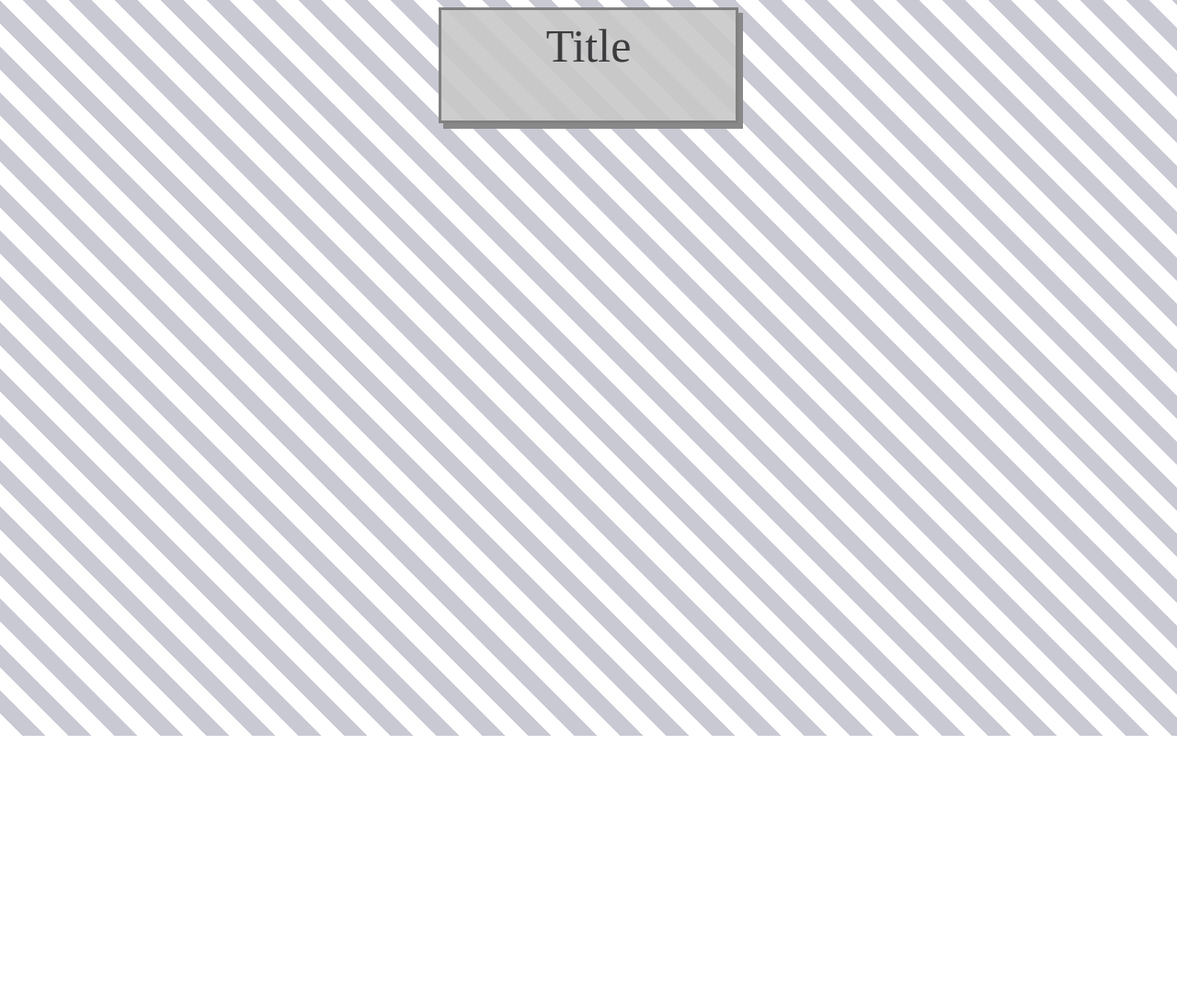
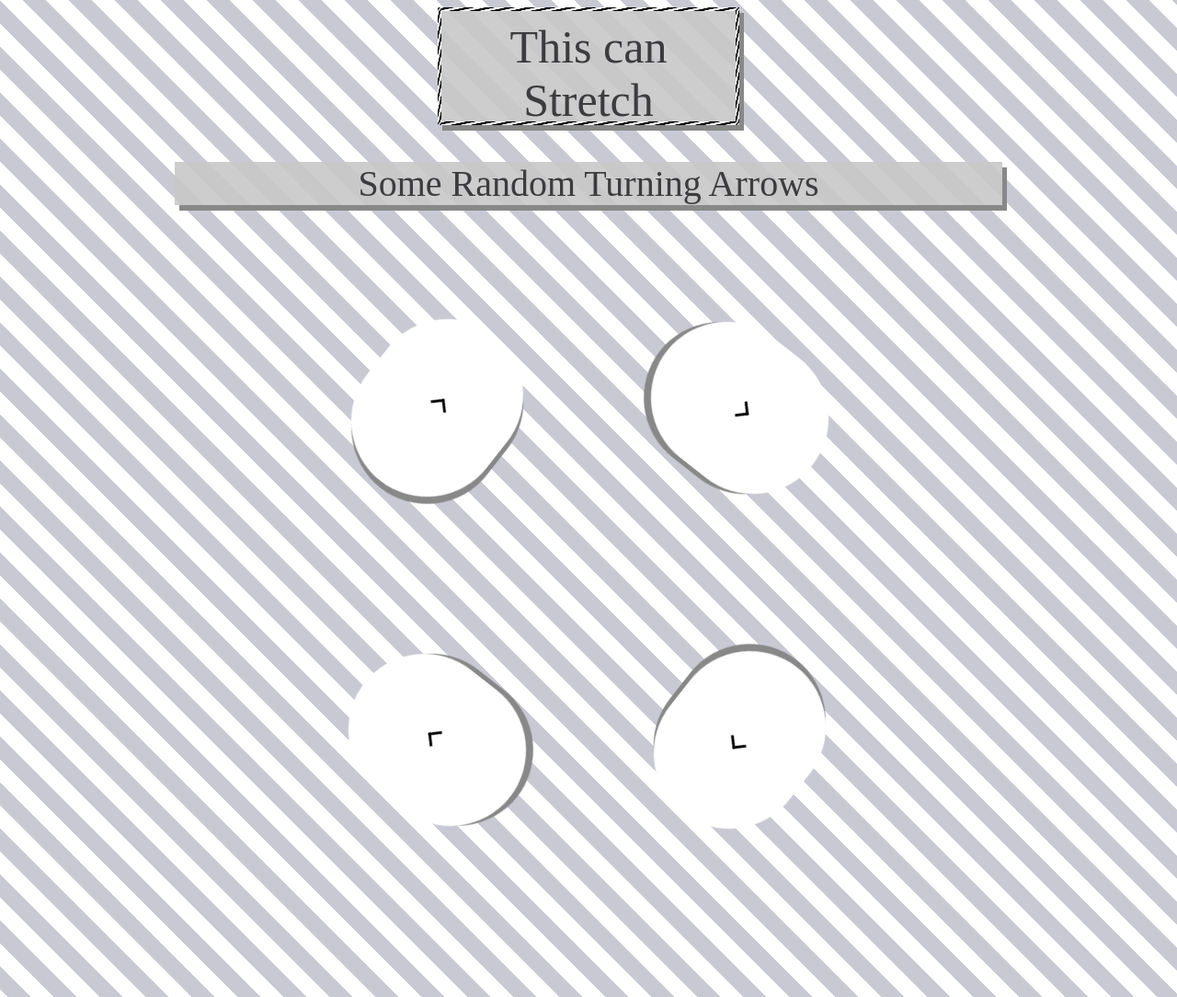
Before and after one commit to felixz2535/css3-project, a plain HTML site: page index.html in a window 1280 px wide. Shown: the whole page at 92% size. Before the commit the page ends 800 px from the top, so only its background shows below. Drawn offline with Linux system fonts and the light colour scheme.

Commit message:
finish project

```diff
--- a/index.html
+++ b/index.html
@@ -4,10 +4,26 @@
   <meta charset="utf-8">
   <meta name="viewport" content="width=device-width">
   <link rel="stylesheet" href="style.css" type="text/css">
-  <title>Project</title>
+  <title>css3-project</title>
 </head>
 <body>
-    <header>Title</header>
+
+    <header>This can Stretch</header>
+
+    <div id="wrapper">
+      <p id="text2">Some Random Turning Arrows</p>
+
+    <div id="circle" class='thing1'><p><i class="arrow up"></i></p>
+    </div>
+
+    <div id="circle" class='thing2'><p><i class="arrow up"></i></p>
+    </div>
+
+    <div id="circle" class='thing3'><p><i class="arrow up"></i></p>
+    </div>
+    <div id="circle" class='thing4'><p><i class="arrow up"></i></p>
+    </div>
+    </div>
 </body>
 </html>
 <!--http://www.sanwebe.com/2012/08/pure-css3-tutorials-examples-->
--- a/style.css
+++ b/style.css
@@ -1,17 +1,26 @@
+/*header contain transition and animation*/
 header {
     width:300px;
     height:100px;
     color:#3C3C3F;
     font-size:50px;
     padding: 10px;
-    border: 3px solid gray;
+    border: 4px solid transparent;
     background-color: rgba(200,200,200, 0.9);
+    animation: sometext 1.5s linear 0s;
     position: relative;
-    animation: sometext 3s repeat 0 infinite alternate;
     text-align:center;
     margin:auto;
     box-shadow: 5px 6px #888888;
+    transition-property: width;
+    transition-duration: 2s;
+    transition-timing-function: linear;
+    border-image:url(image1.png) 18 ;
 }
+header:hover {
+  width: 500px;
+}
+/*the background was create with linear-gradient*/
 body {
 	overflow: hidden;
 	background: linear-gradient(45deg, white 25%,
@@ -20,26 +29,70 @@ body {
     #C9C9D4 75%);
 	background-size: 50px 50px;
 }
-div{
-    display: inline;
-    margin:auto;
-    text-align:center;
-    padding:100px;
+/*this is the arrow made with border properties*/
+i {
+  border: solid black;
+  border-width: 0 3px 3px 0;
+  display: inline-block;
+  padding: 6px;
+}
+#text2 {
+    font-size:40px;
+    color:#3C3C3F;
+    background-color: rgba(200,200,200, 0.9);
+    box-shadow: 5px 6px #888888;
+}
+#wrapper{
     position:relative;
+    width:900px;
+    height:900px;
+    margin: 0 auto;
+    text-align: center;
 }
-#div1{
-    color: blue;
+#circle {
+    display: inline-block;
+    margin:80px;
+    box-shadow: 5px 6px #888888;
+    background-color:white;
+    padding:75px;
+    border-radius:100px;
 }
-#div2{
+.thing1{
+    animation: thing1 3s infinite;
+}
+.thing2{
+    animation: thing2 3s infinite;
+    transform: rotatez(90deg)
+}
+.thing3{
+    animation: thing3 3s infinite;
+    transform: rotatez(270deg)
+}
+.thing4{
+    animation: thing4 3s infinite;
+    transform: rotatez(180deg)
+}
+.up {
+  transform: rotate(-135deg);
+}
 
+@keyframes sometext {
+    from{opacity: 0}
+    to{opacity: 1}
 }
-@keyframes sometext {
-    from{text-shadow: 0 0 0 white}
-    to{text-shadow: 1px 1px 10px white}
+@keyframes thing1 {
+    25%  {transform: rotatez(0deg);}
+    50%  {transform: rotatez(90deg);}
 }
-https://tympanus.net/codrops/2012/02/21/accordion-with-css3/
-https://www.impressivewebs.com/animating-css3-gradients/
-https://www.impressivewebs.com/demo-files/animated-css3-gradient-buttons/
-http://leaverou.github.io/animatable/
-https://24ways.org/2011/css3-patterns-explained
-https://tympanus.net/codrops/2012/04/12/animated-content-tabs-with-css3/
+@keyframes thing2 {
+    25%  {transform: rotatez(90deg);}
+    50%  {transform: rotatez(180deg);}
+}
+@keyframes thing3 {
+    25%  {transform: rotatez(270deg);}
+    50%  {transform: rotatez(360deg);}
+}
+@keyframes thing4 {
+    25%  {transform: rotatez(180deg);}
+    50%  {transform: rotatez(270deg);}
+}
```
Also changed, not shown: image1.png (added).
